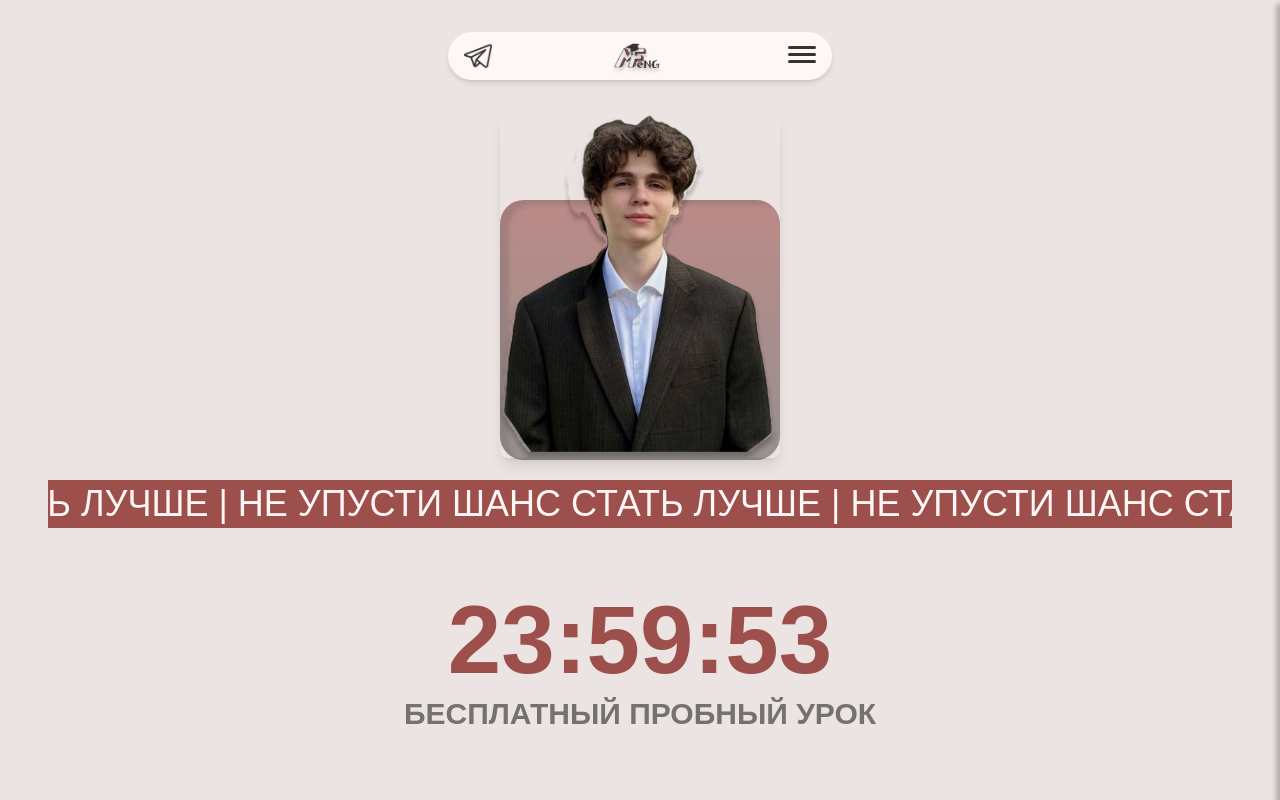
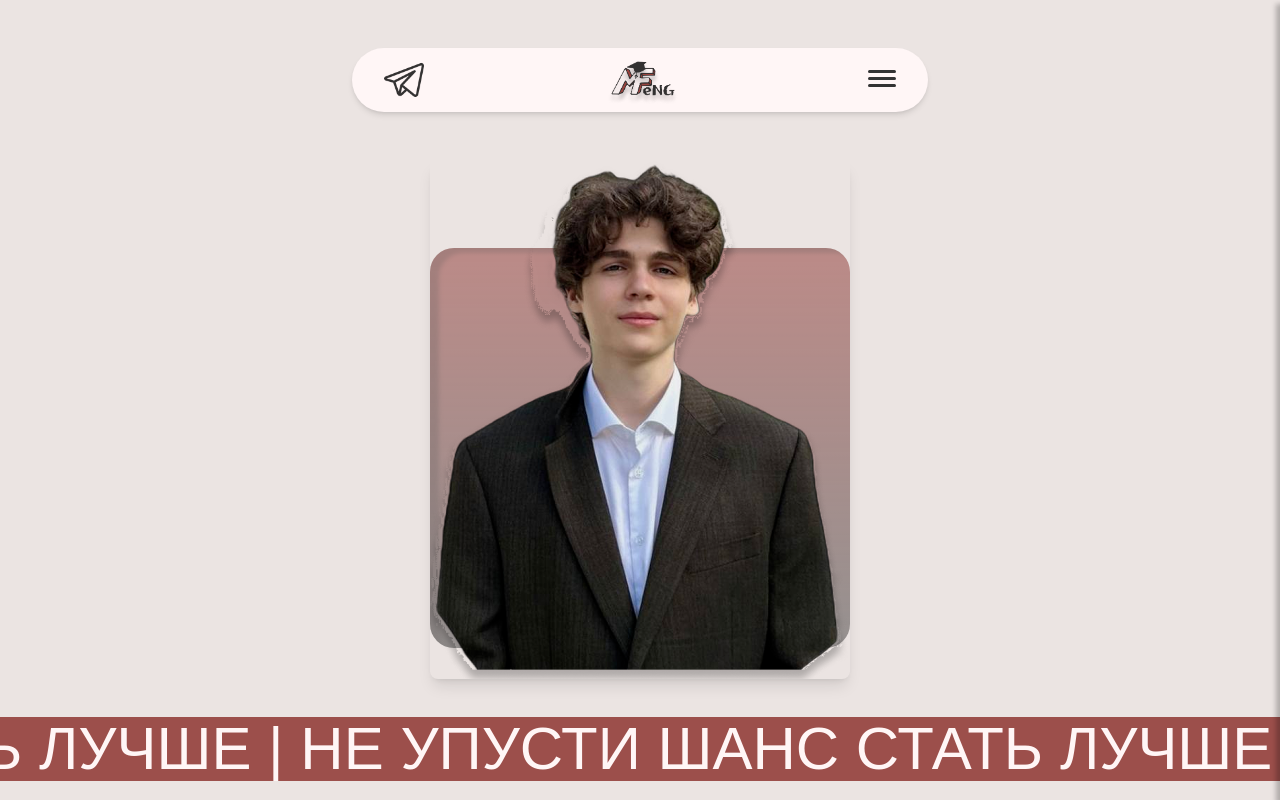
Before and after one commit to gtrigt/tutor, a React (Vite) app: page / in a window 1280 px wide. Shown: the top 800 px of the page. Built offline with nearby package versions, Linux system fonts and the light colour scheme; a web font is replaced by a local one.

Commit message:
Адаптивность Hero Section для больших экранов

```diff
--- a/client/components/Timer.tsx
+++ b/client/components/Timer.tsx
@@ -65,7 +65,7 @@ export const Timer = () => {
   const formatTime = (num: number) => num.toString().padStart(2, '0');
 
   return (
-    <div className="font-arsenal text-6xl md:text-8xl font-bold text-brand-primary max-md:font-black">
+    <div className="font-arsenal text-6xl md:text-8xl lg:text-9xl xl:text-[10rem] font-bold text-brand-primary max-md:font-black">
       {formatTime(time.hours)}:{formatTime(time.minutes)}:{formatTime(time.seconds)}
     </div>
   );
--- a/client/pages/Index.tsx
+++ b/client/pages/Index.tsx
@@ -27,16 +27,16 @@ export default function Index() {
   return (
     <div className="min-h-screen w-full" style={{ backgroundColor: '#EBE4E2' }}>
       {/* Hero Section */}
-      <section className="relative px-0 py-8 max-w-6xl mx-auto">
+      <section className="relative px-0 py-8 lg:py-12 max-w-7xl mx-auto">
         {/* Header with contact info */}
-        <div className="relative w-full max-w-sm mx-auto mb-8">
-          <div className="rounded-[35px] h-12 shadow-md relative flex items-center justify-between px-4" style={{ backgroundColor: '#FFF6F6' }}>
+        <div className="relative w-full max-w-sm md:max-w-md lg:max-w-lg xl:max-w-xl mx-auto mb-8 lg:mb-12">
+          <div className="rounded-[35px] h-12 md:h-14 lg:h-16 xl:h-18 shadow-md relative flex items-center justify-between px-4 lg:px-6 xl:px-8" style={{ backgroundColor: '#FFF6F6' }}>
             {/* Telegram Icon */}
             <a href="https://t.me/m/VX8q96qONjYy" target="_blank" rel="noopener noreferrer" title="Telegram">
               <img
                 src="/telegram.png"
                 alt="Telegram"
-                className="w-7 h-7 opacity-80 flex-shrink-0 object-contain cursor-pointer hover:opacity-100 transition-opacity"
+                className="w-7 h-7 md:w-8 md:h-8 lg:w-9 lg:h-9 xl:w-10 xl:h-10 opacity-80 flex-shrink-0 object-contain cursor-pointer hover:opacity-100 transition-opacity"
               />
             </a>
 
@@ -45,7 +45,7 @@ export default function Index() {
               <img
                 src="/logo.png"
                 alt="MF Logo"
-                className="w-auto h-[46px]"
+                className="w-auto h-[46px] md:h-[50px] lg:h-[56px] xl:h-[64px]"
                 style={{ transform: 'translateY(3px) translateX(-3px)' }}
               />
             </div>
@@ -60,7 +60,7 @@ export default function Index() {
         {/* Main hero content */}
         <div className="relative">
           {/* Hero image with background */}
-          <div className="relative mb-8 flex justify-center">
+          <div className="relative mb-8 lg:mb-12 flex justify-center">
             <div className="relative">
               {/* Background rectangle */}
               <div
@@ -68,8 +68,8 @@ export default function Index() {
                 style={{
                   background: 'linear-gradient(180deg, #9C4F4B 0%, rgba(5, 5, 5, 0.62) 100%)',
                   boxShadow: '9px 5px 4px 0 rgba(0, 0, 0, 0.25) inset',
-                  width: 'clamp(280px, 50%, 300px)',
-                  height: 'clamp(260px, 45%, 280px)',
+                  width: 'clamp(280px, 35vw, 420px)',
+                  height: 'clamp(260px, 32vw, 400px)',
                   minWidth: '280px',
                   minHeight: '260px',
                   left: '50%',
@@ -81,9 +81,9 @@ export default function Index() {
               <img
                 src="/me.png"
                 alt="Преподаватель английского языка"
-                className="w-full max-w-md h-auto rounded-lg shadow-lg relative z-10"
+                className="w-full h-auto rounded-lg shadow-lg relative z-10"
                 style={{
-                  maxWidth: '280px',
+                  width: 'clamp(280px, 35vw, 420px)',
                   height: 'auto',
                   objectFit: 'cover'
                 }}
@@ -92,9 +92,9 @@ export default function Index() {
           </div>
 
           {/* Scrolling text banner */}
-          <div className="bg-brand-primary h-10 md:h-12 flex items-center overflow-hidden mb-8 -mx-4" style={{ marginTop: '-10px', zIndex: 30, position: 'relative' }}>
+          <div className="bg-brand-primary h-10 md:h-12 lg:h-14 xl:h-16 flex items-center overflow-hidden mb-8 lg:mb-12 -mx-4" style={{ marginTop: '-10px', zIndex: 30, position: 'relative' }}>
             <div className="animate-marquee whitespace-nowrap">
-              <span className="font-arsenal text-2xl md:text-4xl text-brand-accent">
+              <span className="font-arsenal text-2xl md:text-4xl lg:text-5xl xl:text-6xl text-brand-accent">
                 НЕ УПУСТИ ШАНС СТАТЬ ЛУЧШЕ | НЕ УПУСТИ ШАНС СТАТЬ ЛУЧШЕ | НЕ УПУСТИ ШАНС СТАТЬ ЛУЧШЕ | НЕ УПУСТИ ШАНС СТАТЬ ЛУЧШЕ | НЕ УПУСТИ ШАНС СТАТЬ ЛУЧШЕ | НЕ УПУСТИ ШАНС СТАТЬ ЛУЧШЕ |
               </span>
             </div>
@@ -106,9 +106,9 @@ export default function Index() {
       </section>
 
       {/* Timer Section - Centered */}
-      <div className="text-center px-4 mb-12">
+      <div className="text-center px-4 mb-12 lg:mb-16">
         <Timer />
-          <div className="font-arsenal text-lg md:text-3xl font-bold text-black opacity-50 mt-2">
+          <div className="font-arsenal text-lg md:text-3xl lg:text-4xl xl:text-5xl font-bold text-black opacity-50 mt-2">
             БЕСПЛАТНЫЙ ПРОБНЫЙ УРОК
           </div>
       </div>
```
